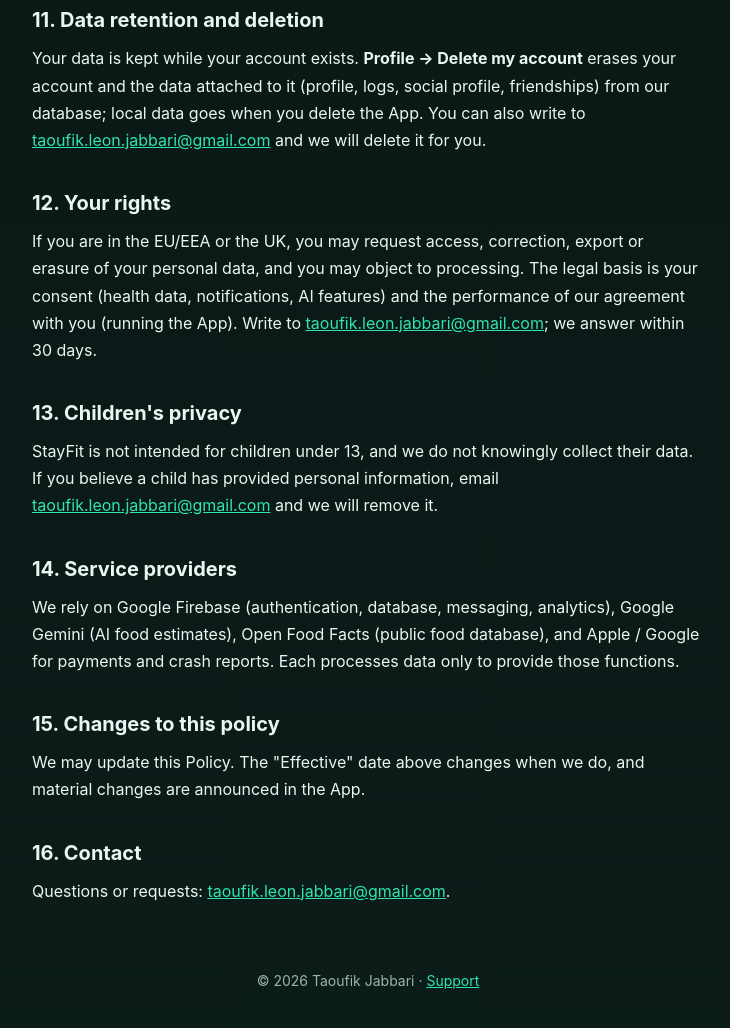
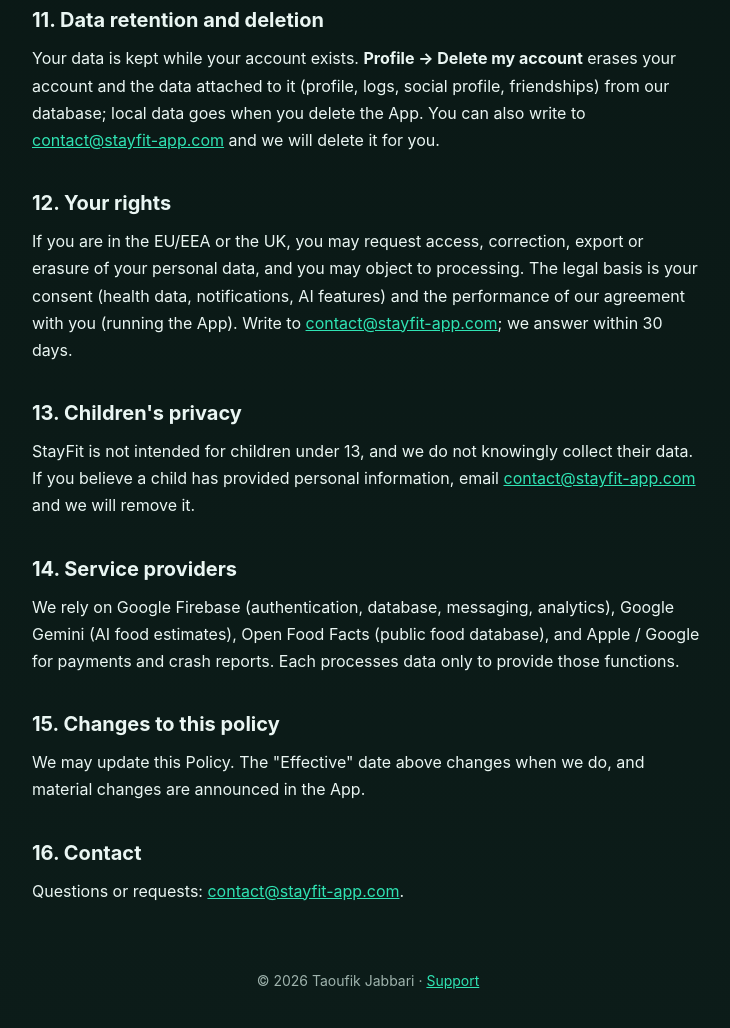
Before and after one commit to jtaoufik/legal-site, a website: page public/stayfit/privacy.html in a window 1280 px wide. Shown: the part 3113-4141 px from the top of the page, without its empty margins (272-1002 px from the left). Drawn offline with Linux system fonts and the light colour scheme.

Commit message:
StayFit legal pages: contact@stayfit-app.com

```diff
--- a/public/stayfit/privacy.html
+++ b/public/stayfit/privacy.html
@@ -84,13 +84,13 @@
   <p>StayFit Premium is an optional auto-renewing subscription (monthly or yearly, with a free trial), billed by Apple through the App Store or by Google through Google Play. Payment, renewal and cancellation are handled by the store; manage or cancel it in your Apple Account or Google Play subscription settings. We only store whether your account is Free or Premium.</p>
 
   <h2>11. Data retention and deletion</h2>
-  <p>Your data is kept while your account exists. <strong>Profile → Delete my account</strong> erases your account and the data attached to it (profile, logs, social profile, friendships) from our database; local data goes when you delete the App. You can also write to <a href="mailto:taoufik.leon.jabbari@gmail.com">taoufik.leon.jabbari@gmail.com</a> and we will delete it for you.</p>
+  <p>Your data is kept while your account exists. <strong>Profile → Delete my account</strong> erases your account and the data attached to it (profile, logs, social profile, friendships) from our database; local data goes when you delete the App. You can also write to <a href="mailto:contact@stayfit-app.com">contact@stayfit-app.com</a> and we will delete it for you.</p>
 
   <h2>12. Your rights</h2>
-  <p>If you are in the EU/EEA or the UK, you may request access, correction, export or erasure of your personal data, and you may object to processing. The legal basis is your consent (health data, notifications, AI features) and the performance of our agreement with you (running the App). Write to <a href="mailto:taoufik.leon.jabbari@gmail.com">taoufik.leon.jabbari@gmail.com</a>; we answer within 30 days.</p>
+  <p>If you are in the EU/EEA or the UK, you may request access, correction, export or erasure of your personal data, and you may object to processing. The legal basis is your consent (health data, notifications, AI features) and the performance of our agreement with you (running the App). Write to <a href="mailto:contact@stayfit-app.com">contact@stayfit-app.com</a>; we answer within 30 days.</p>
 
   <h2>13. Children's privacy</h2>
-  <p>StayFit is not intended for children under 13, and we do not knowingly collect their data. If you believe a child has provided personal information, email <a href="mailto:taoufik.leon.jabbari@gmail.com">taoufik.leon.jabbari@gmail.com</a> and we will remove it.</p>
+  <p>StayFit is not intended for children under 13, and we do not knowingly collect their data. If you believe a child has provided personal information, email <a href="mailto:contact@stayfit-app.com">contact@stayfit-app.com</a> and we will remove it.</p>
 
   <h2>14. Service providers</h2>
   <p>We rely on Google Firebase (authentication, database, messaging, analytics), Google Gemini (AI food estimates), Open Food Facts (public food database), and Apple / Google for payments and crash reports. Each processes data only to provide those functions.</p>
@@ -99,7 +99,7 @@
   <p>We may update this Policy. The "Effective" date above changes when we do, and material changes are announced in the App.</p>
 
   <h2>16. Contact</h2>
-  <p>Questions or requests: <a href="mailto:taoufik.leon.jabbari@gmail.com">taoufik.leon.jabbari@gmail.com</a>.</p>
+  <p>Questions or requests: <a href="mailto:contact@stayfit-app.com">contact@stayfit-app.com</a>.</p>
 
   <footer><p>© 2026 Taoufik Jabbari · <a href="/stayfit/support">Support</a></p></footer>
 </div>
```
Also changed, not shown: public/stayfit/support.html (+2 -2 lines).
